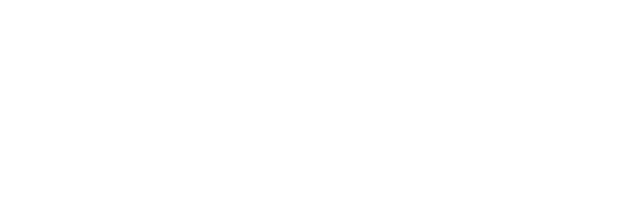
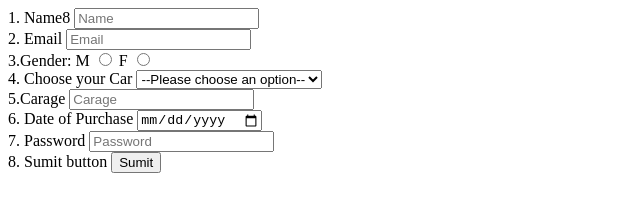
Before and after one commit to acciojob/car-insurance-form-Abhishek-aks, a website: page main.html in a window 1280 px wide. Shown: the whole page, without its empty margins (0-640 px from the left). Drawn offline with Linux system fonts and the light colour scheme.

Commit message:
created a submission

```diff
--- a/main.html
+++ b/main.html
@@ -8,9 +8,48 @@
 
 <body>
 	<!-- the entire body must be written by student -->
-    <script type="text/javascript" src="./script.js">
-</script>
-
+    <script type="text/javascript" src="./script.js"></script>
+	<form id="My Form" method="post">
+		<div>
+		<label for="name">1. Name8</label>
+		<input type="text" id="name" placeholder="Name" required>
+		</div>
+		<div>
+		<label for="email">2. Email</label>
+		<input type="email" id="email" placeholder="Email" required >
+		</div>
+		<div>
+		<label for="gender">3.Gender:</label>
+		<label for="gender">M</label>
+		<input type="radio" name="gender" id="gender"required>
+		<label for="gender">F</label>
+		<input type="radio" name="gender" id="gender" required>
+		</div>
+		<div>
+		<label for="cars">4. Choose your Car</label>
+		<select name="cars" id="cars" required>
+			<option value="" disabled selected>--Please choose an option--</option>
+			<option value="car">BMW</option>
+			<option value="car">Audi</option>
+			<option value="car">Mercedez</option>
+		</select>
+		</div>
+		<div>
+		<label for="carage">5.Carage</label>
+		<input type="number" id="carage" min="0" placeholder="Carage" required>
+		</div>
+		<div>
+		<label for="dop">6. Date of Purchase</label>
+		<input type="date" id="dop" placeholder="Date of Purchase" required>
+		</div>
+		<div>
+		<label for="password">7. Password</label>
+		<input type="password" id="password" placeholder="Password" required>
+		</div>
+		<div>
+		<label for="name">8. Sumit button</label>
+		<button type="submit" >Sumit</button>
+		</div>
+	</form>
 </body>
-
 </html>
```
